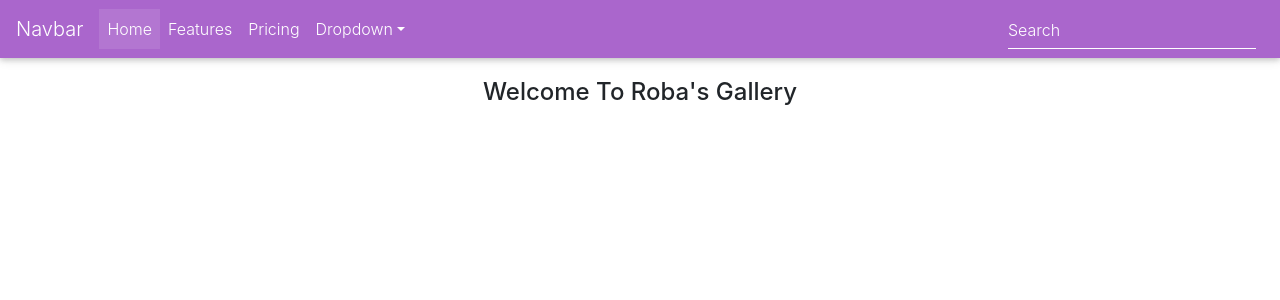
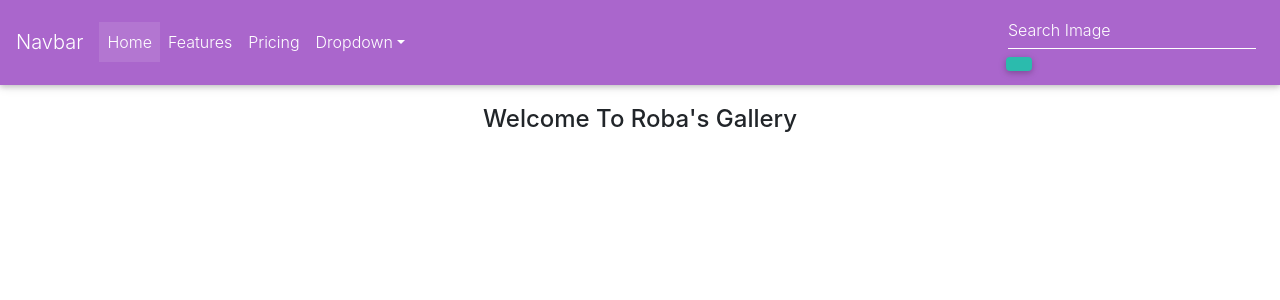
Before and after one commit to robajillo/gallery-app, a Django app: page / in a window 1280 px wide. Shown: the top 300 px of the page. Run offline with Django 3.2, Linux system fonts and the light colour scheme; some libraries are stand-ins or nearby versions.

Commit message:
updated navbar.html

```diff
--- a/pictures/templates/navbar.html
+++ b/pictures/templates/navbar.html
@@ -41,9 +41,12 @@
       </ul>
       <!-- Links -->
 
-      <form class="form-inline">
+      <form class="form-inline"role="search" action="{% url 'search_results' %}">
         <div class="md-form my-0">
-          <input class="form-control mr-sm-2" type="text" placeholder="Search" aria-label="Search">
+          <input class="form-control mr-sm-2" type="text" placeholder="Search Image" aria-label="Search">
+          <div class="input-group-btn">
+            <button class="btn btn-default" type="submit"><i class="glyphicon glyphicon-search"></i></button>
+          </div>
         </div>
       </form>
     </div>
```
